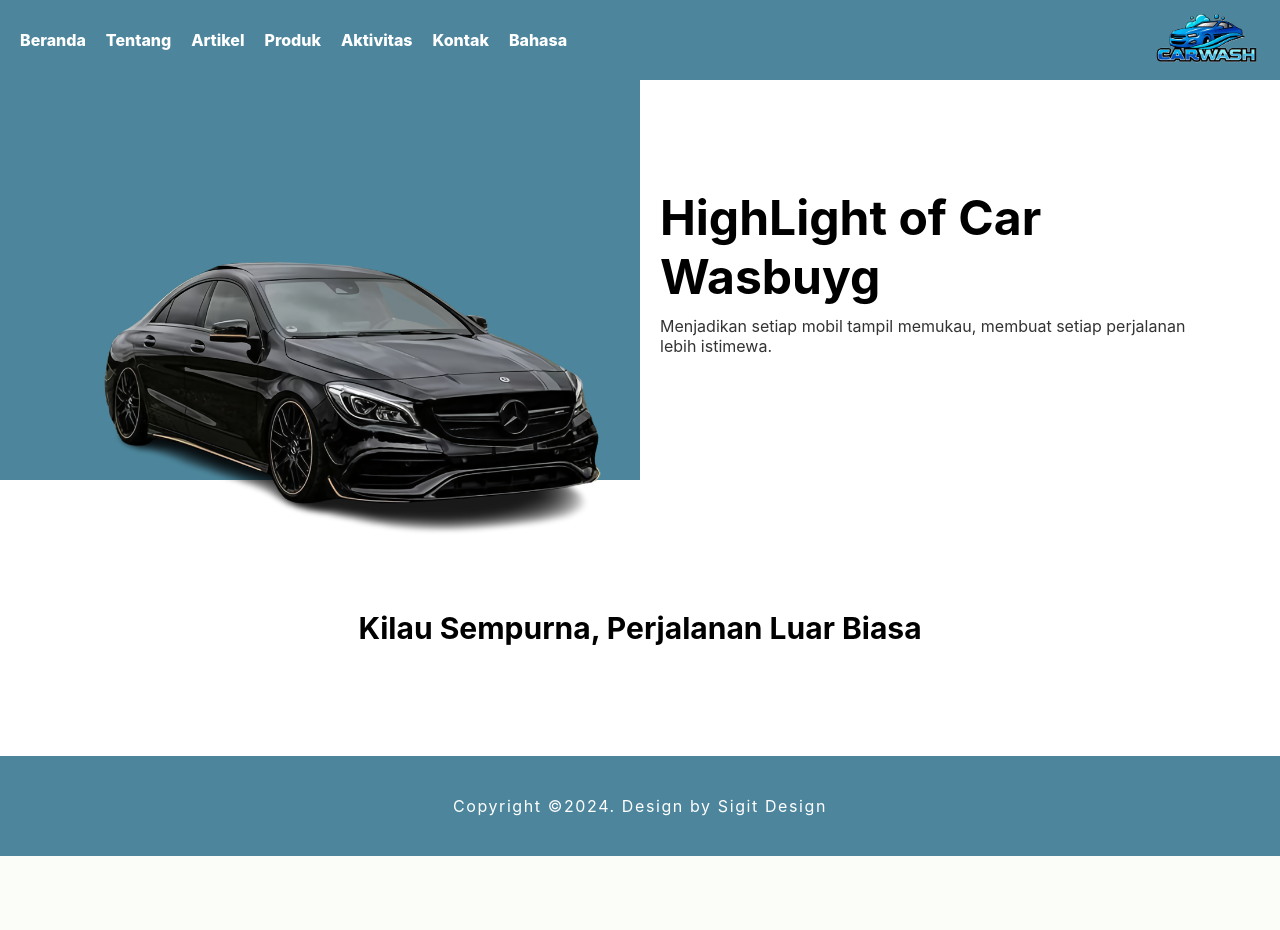
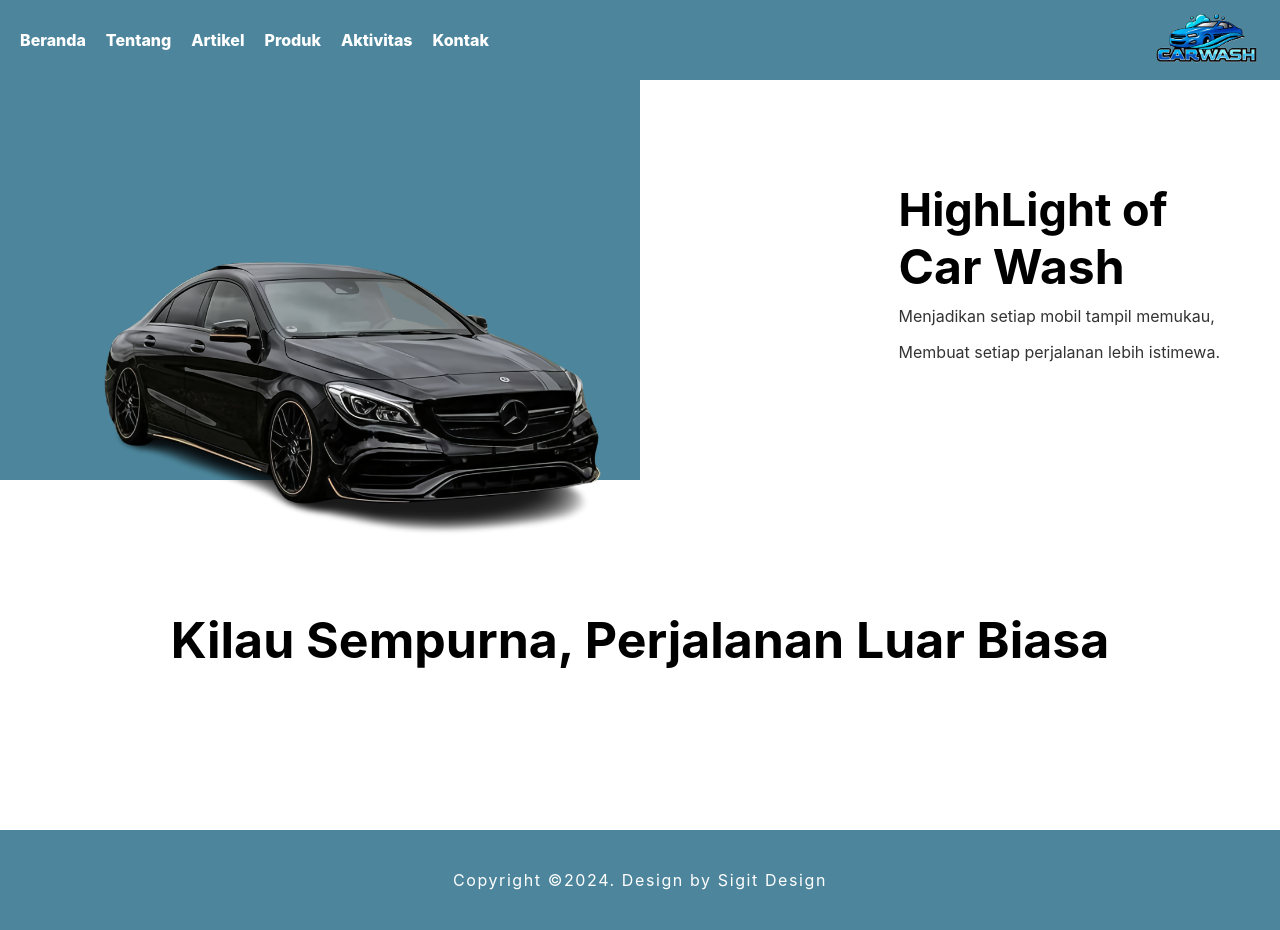
Before and after one commit to sigitgss004/desain_figmanew, a CodeIgniter 4 app: the page made by app/Views/Beranda.php in a window 1280 px wide. Before the commit the page ends 856 px from the top, so only its background shows below. Run offline with PHP 8.4 and a stand-in for CodeIgniter, Linux system fonts and the light colour scheme; the template is opened without the code that fills it, so the values that code supplies are empty; some libraries are stand-ins or nearby versions.

Commit message:
11/10/2024

```diff
--- a/app/Views/Beranda.php
+++ b/app/Views/Beranda.php
@@ -3,19 +3,19 @@
 <head>
   <meta charset="UTF-8">
   <meta name="viewport" content="width=device-width, initial-scale=1.0">
-  <title>Document</title>
+  <title>Car Wash Highlight</title>
   <style>
     body {
       margin: 0;
       padding: 0;
       font-family: Inter, sans-serif;
+      background-color: #ffffff; /* Background for the entire body */
     }
 
     .container {
       width: 100%;
       min-height: 100vh;
       position: relative;
-      background: white;
       overflow-x: hidden;
       display: flex;
       flex-direction: column;
@@ -37,7 +37,6 @@
     }
 
     .footer {
-      width: 100%;
       text-align: center;
       padding: 50px 0;
       background-color: #4D869C;
@@ -90,7 +89,7 @@
     }
 
     .overlay {
-      width: 100%;
+      width: 100vw; /* Make it full-width */
       height: 400px;
       position: relative;
       background: linear-gradient(90deg, #4D869C 50%, #FFFFFF 50%);
@@ -98,16 +97,19 @@
       align-items: center;
       justify-content: center;
       z-index: 1;
+      margin: 0;
+      padding: 0;
     }
 
     .content-wrapper {
+      width: 100%; /* Full width of the content */
+      max-width: 1200px; /* Max width for large screens */
+      padding: 20px;
+      box-sizing: border-box;
       display: flex;
       align-items: center;
       justify-content: space-between;
-      width: 100%;
-      max-width: 1200px;
-      padding: 20px;
-      box-sizing: border-box;
+      z-index: 2;
     }
 
     .car-img {
@@ -120,10 +122,19 @@
     .text-box {
       color: #000;
       padding-left: 20px;
+      background-color: rgba(255, 255, 255, 0.8); /* Semi-transparent background for readability */
+      border-radius: 10px; /* Rounded corners for aesthetics */
     }
 
-    .title {
-      font-size: 48px;
+    .title-highlight {
+      font-size: 45px; /* Ukuran font untuk "HighLight of" */
+      font-weight: bold;
+      margin: 0;
+      color: #000;
+    }
+
+    .title-carwash {
+      font-size: 48px; /* Ukuran font untuk "Car Wash" lebih besar */
       font-weight: bold;
       margin: 0;
       color: #000;
@@ -140,13 +151,13 @@
     .centered-text {
       width: 100%;
       text-align: center;
-      font-size: 30px;
+      font-size: 50px;
       font-weight: bold;
-      margin-top: 100px; /* Gunakan nilai yang lebih besar */
-      margin-bottom: 40px;
+      margin-top: 100px;
+      margin-bottom: 90px;
       color: #000000;
-      position: relative; /* Agar top berfungsi */
-      top: 30px; /* Atur jarak vertikal tambahan */
+      position: relative;
+      top: 30px;
     }
 
     @media (max-width: 768px) {
@@ -162,10 +173,15 @@
 
       .text-box {
         padding-left: 0;
+        padding: 20px; /* Added padding for better mobile readability */
       }
 
-      .title {
-        font-size: 36px;
+      .title-highlight {
+        font-size: 30px; /* Ukuran font "HighLight of" untuk mobile */
+      }
+
+      .title-carwash {
+        font-size: 36px; /* Ukuran font "Car Wash" untuk mobile */
       }
 
       .description {
@@ -174,7 +190,7 @@
 
       .centered-text {
         font-size: 20px;
-        margin-top: 50px; /* Jarak lebih kecil di layar kecil */
+        margin-top: 50px;
       }
     }
   </style>
@@ -190,7 +206,6 @@
         <a href="http://localhost:8080/produk" class="nav-item">Produk</a>
         <a href="http://localhost:8080/aktivitas" class="nav-item">Aktivitas</a>
         <a href="http://localhost:8080/kontak" class="nav-item">Kontak</a>
-        <a href="http://localhost:8080/bahasa" class="nav-item">Bahasa</a>
       </div>
       <img class="logo" src="/upload/logo.png" alt="Logo">
     </div>
@@ -200,8 +215,10 @@
       <div class="content-wrapper">
         <img class="car-img" src="/upload/fotoberanda.png" alt="Gambar Mobil" />
         <div class="text-box">
-          <h1 class="title">HighLight of Car Wasbuyg</h1>
-          <p class="description">Menjadikan setiap mobil tampil memukau, membuat setiap perjalanan lebih istimewa.</p>
+          <h1 class="title-highlight">HighLight of</h1>
+          <h1 class="title-carwash">Car Wash</h1>
+          <p class="description">Menjadikan setiap mobil tampil memukau,</p>
+          <p class="description">Membuat setiap perjalanan lebih istimewa.</p>
         </div>
       </div>
     </div>
```
Also changed, not shown: 1 other file.
